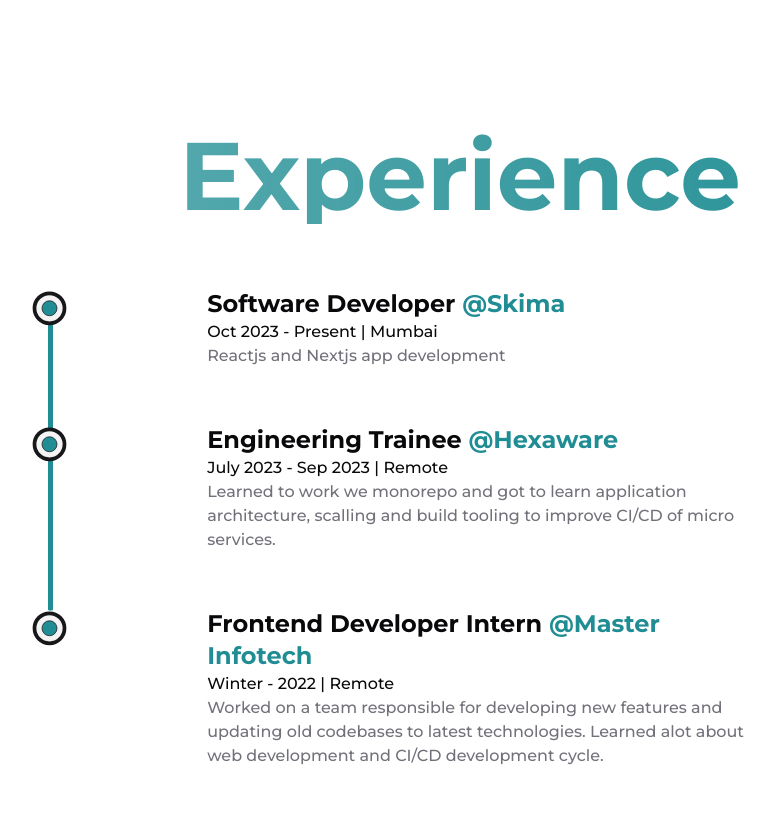
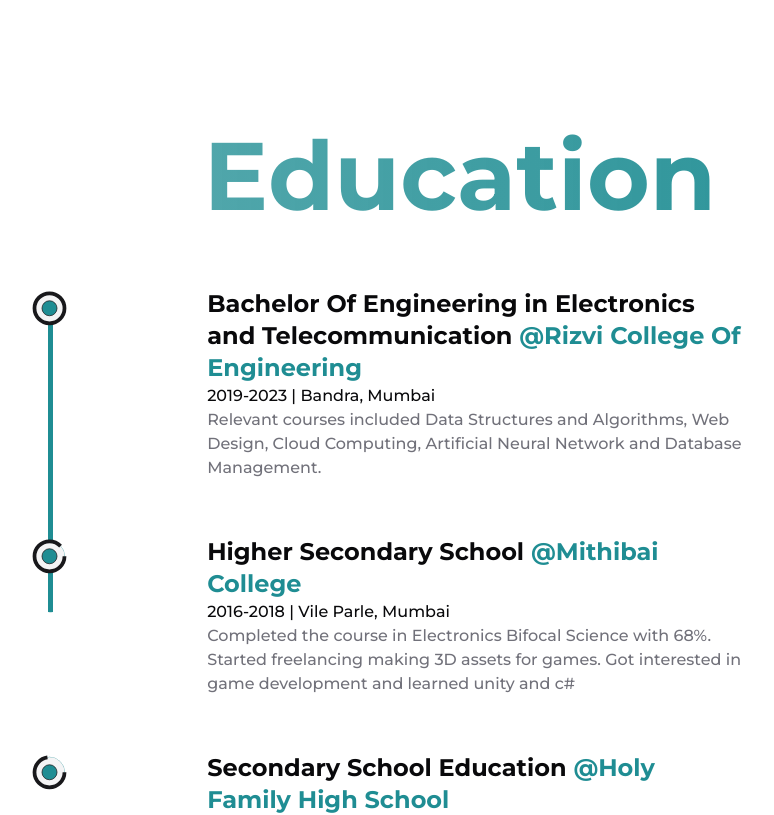
Before and after one commit to umarprogrammer19/Portfolio-v2, a Next.js app: page /about in a window 1280 px wide. Shown: the part 860-1675 px from the top of the page, without its empty margins (180-954 px from the left). Built offline with nearby package versions, Linux system fonts and the light colour scheme.

Commit message:
Changes In About

```diff
--- a/src/data/experience.ts
+++ /dev/null
@@ -1,36 +0,0 @@
-import { type ExperienceShowcaseListItemProps } from "@/components/experience/experience-showcase-list-item";
-
-export const EXPERIENCE: ExperienceShowcaseListItemProps[] = [
-  {
-    title: "Software Developer",
-    organisation: {
-      name: "Skima",
-      href: "https://skima.ai/",
-    },
-    date: "Oct 2023 - Present",
-    location: "Mumbai",
-    description: "Reactjs and Nextjs app development",
-  },
-  {
-    title: "Engineering Trainee",
-    organisation: {
-      name: "Hexaware",
-      href: "https://hexaware.com/",
-    },
-    date: "July 2023 - Sep 2023",
-    location: "Remote",
-    description:
-      "Learned to work we monorepo and got to learn application architecture, scalling and build tooling to improve CI/CD of micro services.",
-  },
-  {
-    title: "Frontend Developer Intern",
-    organisation: {
-      name: "Master Infotech",
-      href: "https://masterinfotech.com/",
-    },
-    date: "Winter - 2022",
-    location: "Remote",
-    description:
-      "Worked on a team responsible for developing new features and updating old codebases to latest technologies. Learned alot about web development and CI/CD development cycle.",
-  },
-];
--- a/src/pages/about.tsx
+++ b/src/pages/about.tsx
@@ -2,7 +2,6 @@ import { NextSeo } from "next-seo";
 
 import AboutHero from "@/components/about-hero";
 import ExperienceShowcaseList from "@/components/experience/experience-showcase-list";
-import { EXPERIENCE } from "@/data/experience";
 import { EDUCATION } from "@/data/education";
 import { siteMetadata } from "@/data/siteMetaData.mjs";
 
@@ -10,18 +9,18 @@ export default function About() {
   return (
     <>
       <NextSeo
-        title="About Amit Chauhan | Software Developer"
-        description="Learn more about Amit Chauhan, a dedicated Software Developer with 2 years of experience. Discover the journey, skills, and passion that drive me to create innovative and user-friendly web solutions."
+        title="About Umar Farooq | Fullstack Developer"
+        description="Learn more about Umar Farooq, a dedicated Fullstack Developer with 2 years of experience. Discover the journey, skills, and passion that drive me to create innovative and user-friendly web solutions."
         canonical={`${siteMetadata.siteUrl}/about`}
         openGraph={{
           url: `${siteMetadata.siteUrl}/about`,
-          title: "Learn About Amit Chauhan - Software Developer",
+          title: "Learn About Umar Farooq - Fullstack Developer",
           description:
-            "Dive into the story of Amit Chauhan, a Software Developer. Uncover the experiences, skills, and passion that fuel a commitment to delivering exceptional web solutions.",
+            "Dive into the story of Umar Farooq, a Fullstack Developer. Uncover the experiences, skills, and passion that fuel a commitment to delivering exceptional web solutions.",
           images: [
             {
               url: `${siteMetadata.siteUrl}${siteMetadata.twitterImage}`,
-              alt: "Amit Chauhan - Portfolio Image",
+              alt: "Umar Farooq - Portfolio Image",
             },
           ],
           siteName: siteMetadata.siteName,
@@ -34,12 +33,11 @@ export default function About() {
           {
             property: "keywords",
             content:
-              "Software Developer portfolio, Software Developer, React Developer, Frontend Developer, Web Developer, JavaScript, HTML, CSS, Professional Journey, Skills, Passion for Web Development",
+              "Fullstack Developer portfolio, Fullstack Developer, React Developer, Frontend Developer, Web Developer, JavaScript, HTML, CSS, Professional Journey, Skills, Passion for Web Development",
           },
         ]}
       />
       <AboutHero />
-      <ExperienceShowcaseList title="Experience" details={EXPERIENCE} />
       <ExperienceShowcaseList title="Education" details={EDUCATION} />
     </>
   );
```
